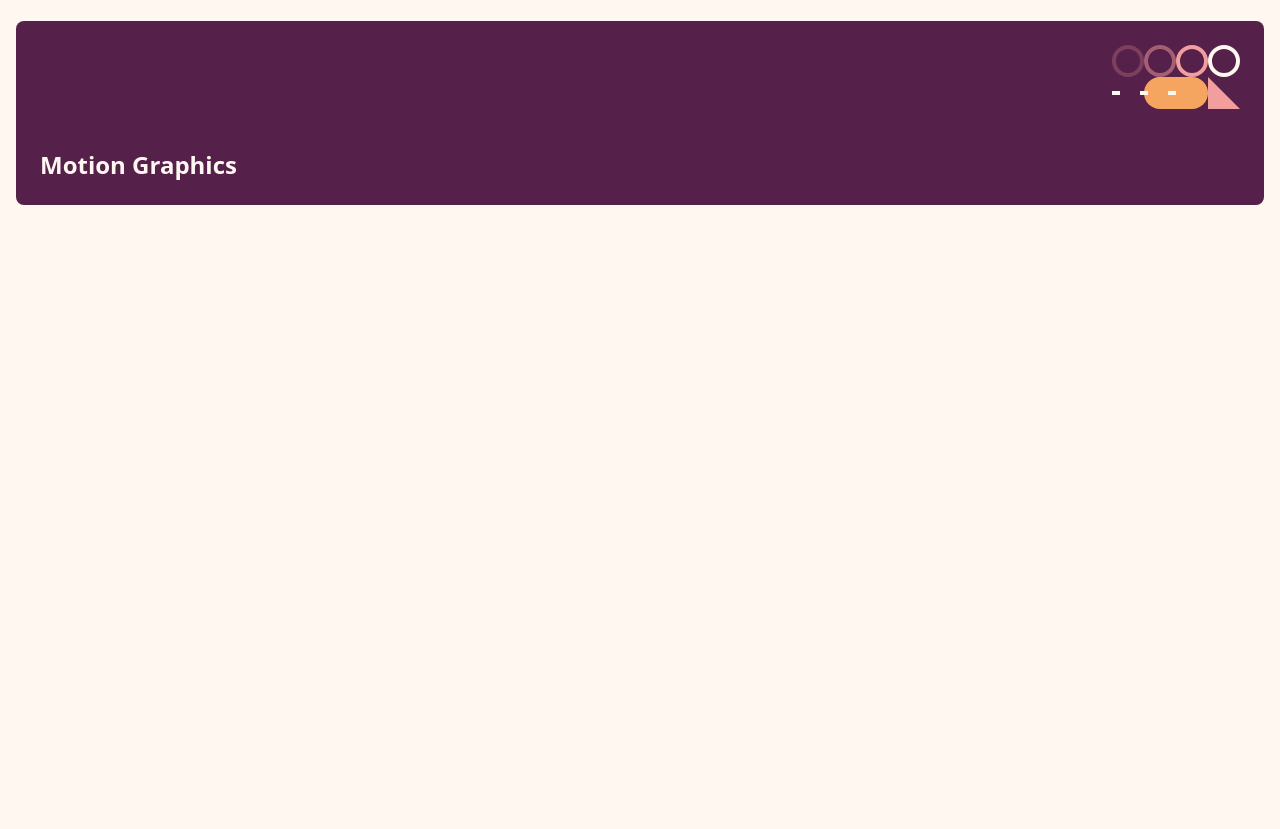
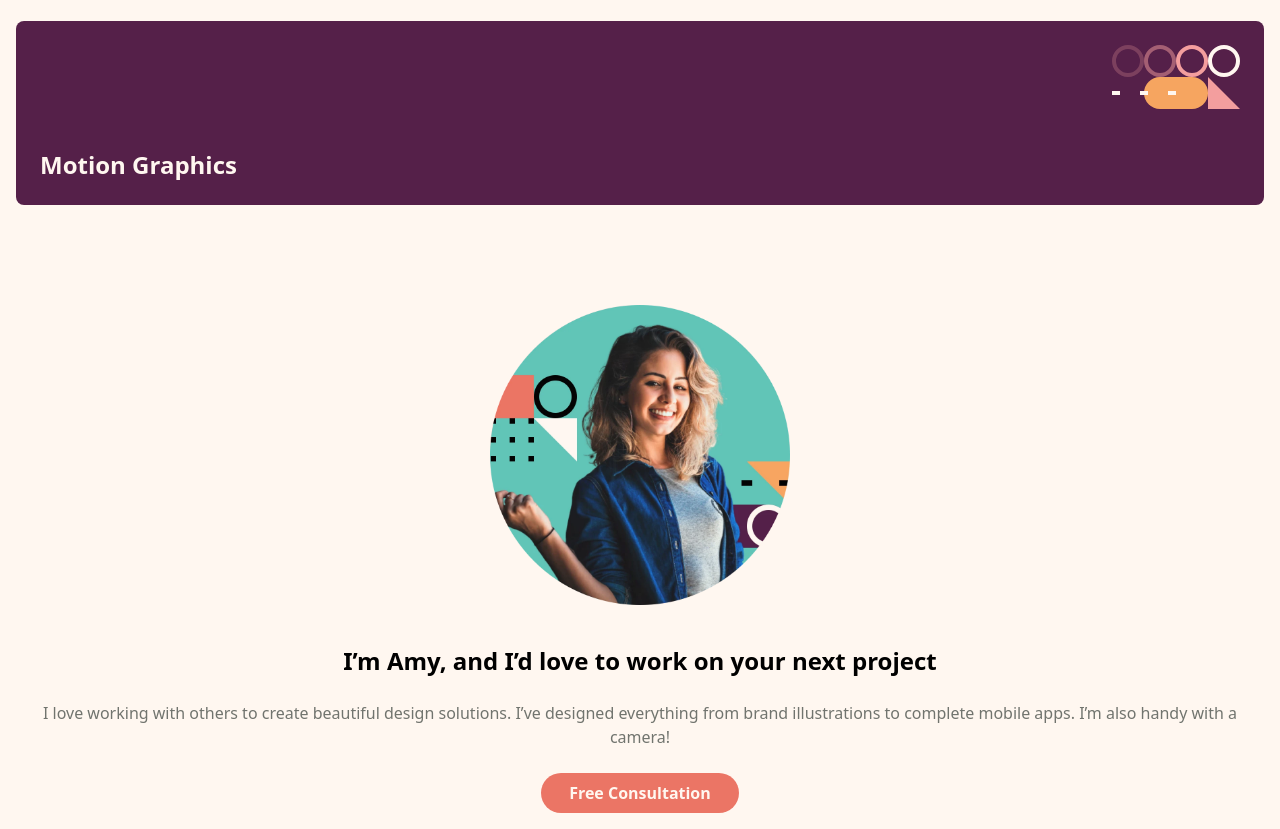
Before and after one commit to enrihg/single-page-design-portfolio, a website: page src/index.html in a window 1280 px wide. Shown: the part 1177-2006 px from the top of the page. Before the commit the page ends 1398 px from the top, so only its background shows below. Drawn offline with Linux system fonts and the light colour scheme.

Commit message:
hero section added

```diff
--- a/src/index.html
+++ b/src/index.html
@@ -21,7 +21,7 @@
     </header>
     <main>
         <section class="grid grid-cols-2 gap-6">
-            <div class="grid gap-23 text-light-cream text-2xl font-bold bg-galactic-blue col-span-2 rounded-lg p-6">
+            <div class="grid gap-[94px] text-light-cream text-2xl font-bold bg-galactic-blue col-span-2 rounded-lg p-6">
                 <svg class="justify-self-end" width="128" height="192" xmlns="http://www.w3.org/2000/svg"><g fill="none" fill-rule="evenodd"><path fill="#552049" d="M0 0h64v128H0z"/><circle stroke="#FFF7F0" stroke-width="4" cx="32" cy="32" r="14"/><g transform="translate(32 32)"><rect fill="#F6A560" x="32" width="64" height="32" rx="16"/><path fill="#61C4B7" d="m0 128 32 32v-32zM32 96l32 32V96z"/><circle stroke="#FFF7F0" stroke-width="4" cx="80" cy="16" r="14"/><circle stroke="#FFF7F0" stroke-width="4" cx="80" cy="16" r="14"/></g><g fill="#030303"><path d="M64 14h4v4h-4zM68 14h4v4h-4zM92 14h4v4h-4z"/></g><path fill="#755CDE" d="m96 0 32 32V0z"/><g fill="#030303"><path d="M96 14h4v4h-4zM120 14h4v4h-4zM124 14h4v4h-4z"/></g><circle stroke="#030303" stroke-width="4" cx="80" cy="80" r="14"/><path fill="#EB7565" d="M96 64h32v32H96z"/><path fill="#FFF7F0" d="m32 96 96 96V96z"/><g fill="#030303"><path d="M0 128h4v4H0zM14 128h4v4h-4zM28 128h4v4h-4zM0 142h4v4H0zM14 142h4v4h-4zM28 142h4v4h-4z"/><g><path d="M0 156h4v4H0zM14 156h4v4h-4zM28 156h4v4h-4z"/></g></g></g></svg>
                 Graphic Design
             </div>
@@ -46,6 +46,14 @@
                 Motion Graphics
             </div>
         </section>
+        <section class="grid">
+            <img class="w-[300px] mt-[100px] mx-auto" src="./assets/image-amy.webp" alt="Amy pic">
+            <h2 class="font-bold text-2xl text-center mt-10 mb-6 mx-4">I’m Amy, and I’d love to work on your next project</h2>
+            <p class="text-medium-brown text-center mx-2 mb-6 ">I love working with others to create beautiful design solutions.
+                I’ve designed everything from brand illustrations to complete mobile apps. I’m also handy with a camera!
+            </p>
+            <button class="bg-light-red text-light-cream mx-auto font-bold py-2 px-7 rounded-3xl">Free Consultation</button>
+        </section>
     </main>
 </body>
 
--- a/tailwind.config.js
+++ b/tailwind.config.js
@@ -3,10 +3,6 @@ module.exports = {
   content: ["./src/**/*.{html,js}"],
   theme: {
     extend: {
-      spacing: {
-        '23' : '94px',
-      },
-
       colors: {
         'medium-brown' : '#71746e',
         'light-cream' : '#fff7f0',
```
Also changed, not shown: src/output.css.
